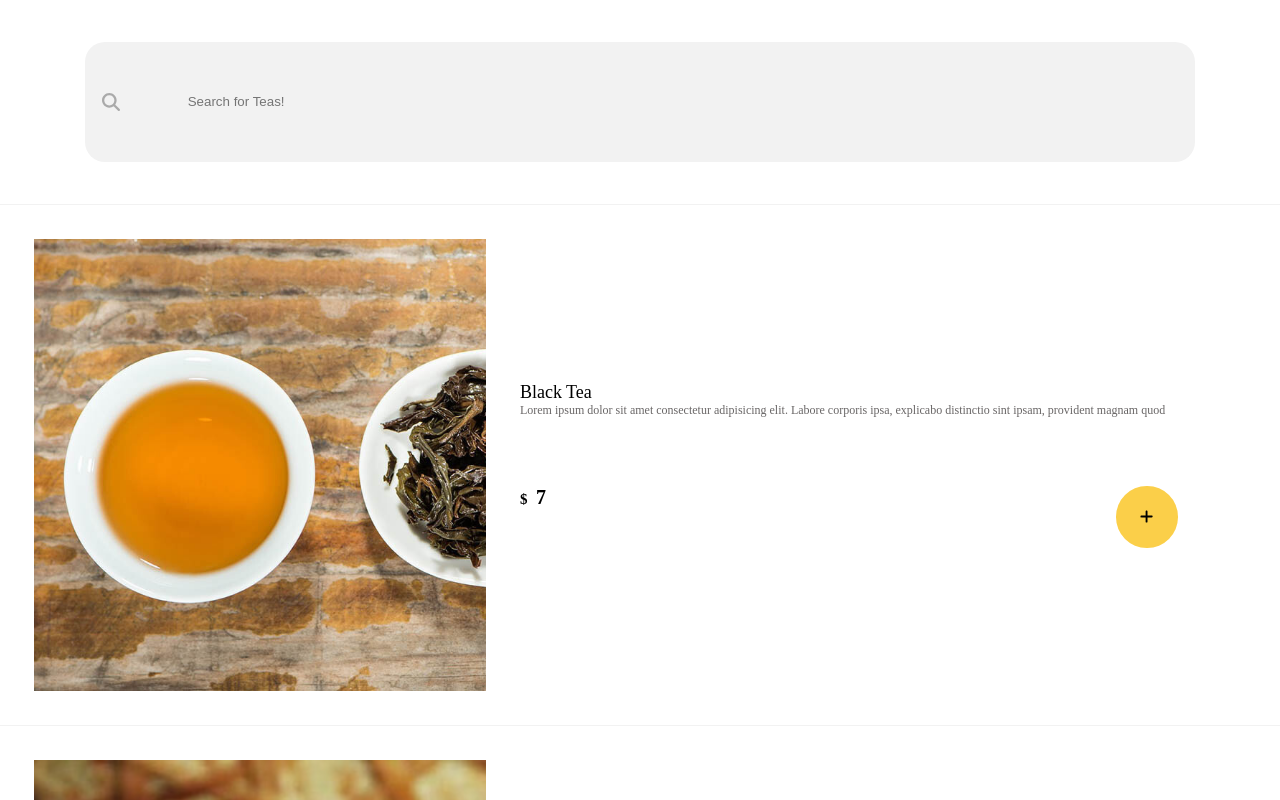
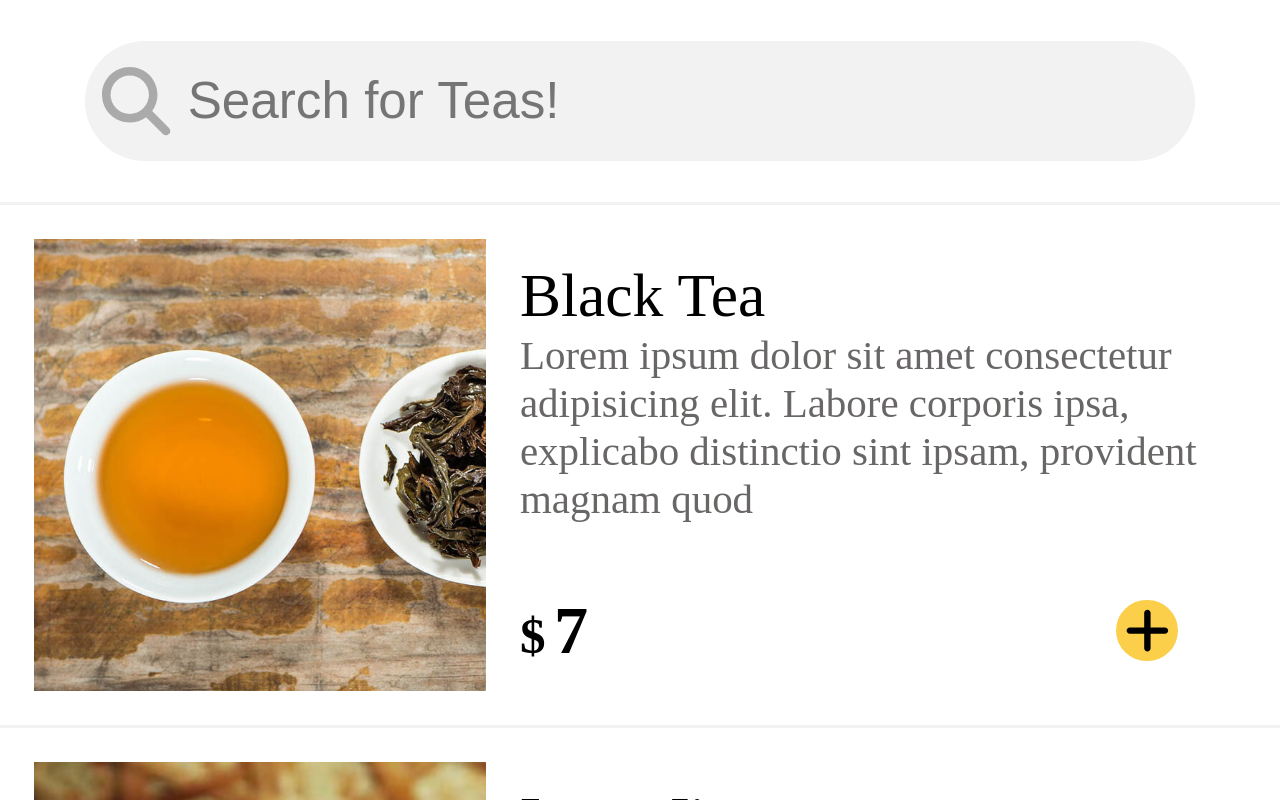
Before and after one commit to Jabezli/order-app, a React (Create React App) app: page / in a window 1280 px wide. Built offline with nearby package versions, Linux system fonts and the light colour scheme.

Commit message:
adjusted font sizes to rem to adapt all mobile devices

```diff
--- a/src/components/FilterMeals/FilterMeals.module.css
+++ b/src/components/FilterMeals/FilterMeals.module.css
@@ -8,17 +8,18 @@
     left:0;
     right:0;
     z-index:999;
-    border-bottom: 1px solid #f2f2f2;
+    border-bottom: 2rem solid #f2f2f2;
 }
 
 .SearchInput{
     width: 650rem;
     height:70rem;
     border: none;
-    border-radius:20px;
+    border-radius:40rem;
     background-color: #f2f2f2;
     padding-left: 60rem;
     outline:none;
+    font-size: 30rem;
 }
 
 .InputWrapper{
@@ -27,7 +28,7 @@
     align-items: center;
 }
 .SearchIcon{
-    font-size: 18px;
+    font-size: 40rem;
     position:absolute;
     left:10rem;
     color: #aaa;
--- a/src/components/Menu/Tea/Tea.module.css
+++ b/src/components/Menu/Tea/Tea.module.css
@@ -3,7 +3,7 @@
     /* justify-content:space-between; */
     align-items: center;
     padding: 20rem;
-    border-bottom: 1px solid #f2f2f2;
+    border-bottom: 2rem solid #f2f2f2;
 
 }
 
@@ -22,13 +22,13 @@ img{
 }
 .Title{
     font-weight: normal;
-    font-size: 18px;
+    font-size: 36rem;
     margin: 0;
 }
 
 .Desc{
     margin: 0;
-    font-size: 12px;
+    font-size: 24rem;
     color: #696666;
     padding-right: 10rem;
 }
@@ -43,11 +43,11 @@ img{
 
 .Price{
     font-weight: bold;
-    font-size: 20px;
+    font-size: 40rem;
 }
 
 .Price::before{
     content: '$';
-    font-size: 15px;
+    font-size: 30rem;
     padding-right: 5rem;
 }
--- a/src/components/UI/Counter/Counter.module.css
+++ b/src/components/UI/Counter/Counter.module.css
@@ -17,16 +17,16 @@
     width: 36rem;
     height: 36rem;
     border-radius: 50%;
-    font-size: 24px;
+    font-size: 48rem;
     padding: 0;
 }
 
 .Sub{
     background-color: white;
-    border: 1px solid black;
+    border: 2rem solid black;
 }
 
 .Count{
-    font-size: 16px;
-    margin: 0 5px;
+    font-size: 32rem;
+    margin: 0 10rem;
 }
```
